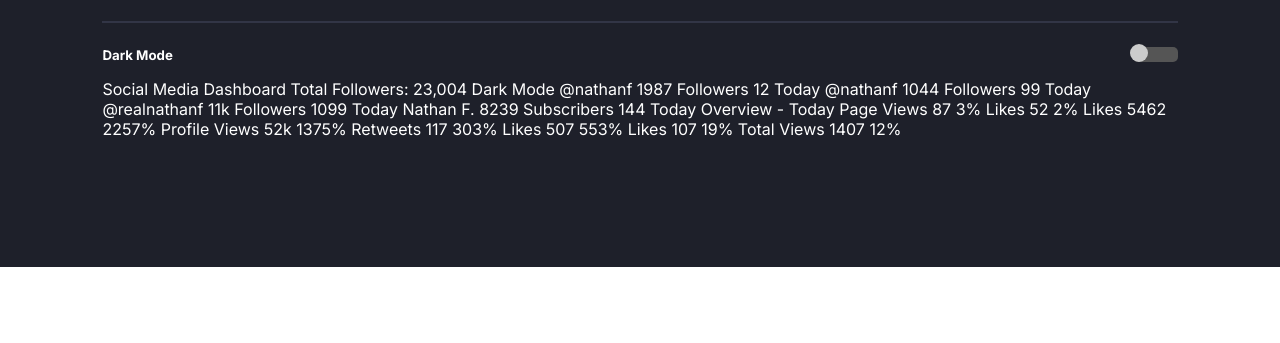
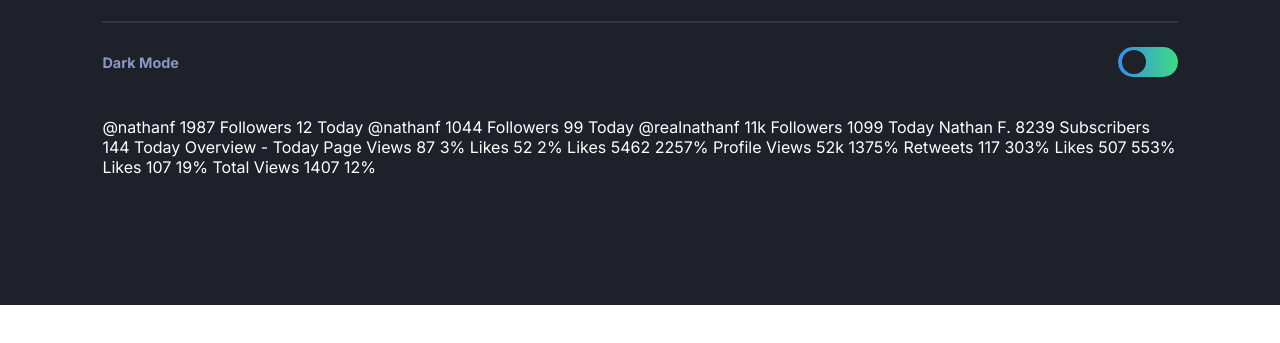
Before and after one commit to emestabillo/dashboard, a website: page index.html in a window 1280 px wide. Shown: the part 185-528 px from the top of the page. Drawn offline with Linux system fonts and the light colour scheme.

Commit message:
Code for slider and header

```diff
--- a/index.html
+++ b/index.html
@@ -29,17 +29,18 @@
         <hr />
         <div class="slider">
           <h5>Dark Mode</h5>
-          <div class="slider__bar">
-            <input type="checkbox" value="1" id="checkboxOneInput" />
-            <label for="checkboxOneInput"></label>
-          </div>
+          <label class="switch">
+            <input type="checkbox" />
+            <span class="slider"></span>
+          </label>
         </div>
       </header>
-      Social Media Dashboard Total Followers: 23,004 Dark Mode @nathanf 1987
-      Followers 12 Today @nathanf 1044 Followers 99 Today @realnathanf 11k
-      Followers 1099 Today Nathan F. 8239 Subscribers 144 Today Overview - Today
-      Page Views 87 3% Likes 52 2% Likes 5462 2257% Profile Views 52k 1375%
-      Retweets 117 303% Likes 507 553% Likes 107 19% Total Views 1407 12%
+
+      @nathanf 1987 Followers 12 Today @nathanf 1044 Followers 99 Today
+      @realnathanf 11k Followers 1099 Today Nathan F. 8239 Subscribers 144 Today
+      Overview - Today Page Views 87 3% Likes 52 2% Likes 5462 2257% Profile
+      Views 52k 1375% Retweets 117 303% Likes 507 553% Likes 107 19% Total Views
+      1407 12%
 
       <!-- <div class="attribution">
       Challenge by
--- a/sass/main.scss
+++ b/sass/main.scss
@@ -5,7 +5,7 @@ $bp-desktop: 1400px;
 //Colors
 $color-green: hsl(163, 72%, 41%);
 $color-red: hsl(356, 69%, 56%);
-$color-white: #fff;
+$color-white: hsl(0, 0%, 100%);
 $color-fb: hsl(195, 100%, 50%);
 $color-ig: linear gradient hsl(37, 97%, 70%) to hsl(329, 70%, 58%);
 $color-twitter: hsl(203, 89%, 53%);
@@ -16,11 +16,9 @@ $color-dark-bg: hsl(230, 17%, 14%);
 $color-dark-top-bg: hsl(232, 19%, 15%);
 $color-dark-card-bg: hsl(228, 28%, 20%);
 $color-dark-text-blue: hsl(228, 34%, 66%);
-$color-dark-text-white: hsl(0, 0%, 100%);
 
 //Light theme colors
 $color-light-toggle: hsl(230, 22%, 74%);
-$color-light-white: hsl(0, 0%, 100%);
 $color-light-top-bg: hsl(225, 100%, 98%);
 $color-light-card-bg: hsl(227, 47%, 96%);
 $color-light-gray-blue: hsl(228, 12%, 44%);
@@ -46,59 +44,90 @@ body {
 .container {
   padding: 10vw 8vw;
   background: $color-dark-bg;
-  color: $color-dark-text-white;
+  color: $color-white;
 }
 
 header {
-  padding-bottom: 1rem;
+  padding-bottom: 2.5rem;
   .title {
     h1 {
       margin: 0;
       font-size: 1.5rem;
       padding-bottom: 0.5rem;
     }
+
     h5 {
       font-size: 0.9rem;
       color: $color-dark-text-blue;
     }
   }
+
   hr {
     margin: 1.5rem 0;
-    // color: $color-dark-text-blue;
+    color: $color-dark-text-blue;
     border: 1px solid #8b97c62e;
   }
+
   .slider {
     display: flex;
+    align-items: center;
+
     h5 {
+      color: $color-dark-text-blue;
+      font-size: 0.9rem;
     }
-    &__bar {
-      width: 45px;
-      height: 15px;
-      background: #555;
-      // margin: 0px 80px;
+
+    .switch {
+      position: relative;
+      display: inline-block;
+      width: 3.7rem;
+      height: 1.9rem;
       margin-left: auto;
-      position: relative;
-      border-radius: 5px;
 
-      input[type="checkbox"] {
+      input {
         visibility: hidden;
       }
 
-      label {
-        display: block;
-        width: 18px;
-        height: 18px;
-        border-radius: 50%;
-        transition: all 0.5s ease;
+      .slider {
+        position: absolute;
         cursor: pointer;
-        position: absolute;
-        top: -3px;
-        left: -3px;
-        background: #ccc;
+        border-radius: 34px;
+        top: 0;
+        left: 0;
+        right: 0;
+        bottom: 0;
+        background: linear-gradient(
+          to right,
+          hsl(210, 78%, 56%),
+          hsl(146, 68%, 55%)
+        );
+        -webkit-transition: 0.4s;
+        transition: 0.4s;
+
+        //circle
+        &::before {
+          position: absolute;
+          content: "";
+          height: 1.5rem;
+          width: 1.5rem;
+          left: 4px;
+          bottom: 3px;
+          border-radius: 50%;
+          background-color: $color-dark-bg;
+          -webkit-transition: 0.4s;
+          transition: 0.4s;
+        }
       }
 
-      input[type="checkbox"]:checked + label {
-        left: 27px;
+      //light theme background on slider
+      .light {
+        background: $color-dark-text-blue;
+      }
+
+      input:checked + .slider:before {
+        -webkit-transform: translateX(1.7rem);
+        -ms-transform: translateX(1.7rem);
+        transform: translateX(1.7rem);
       }
     }
   }
```
Also changed, not shown: css/style.css.
